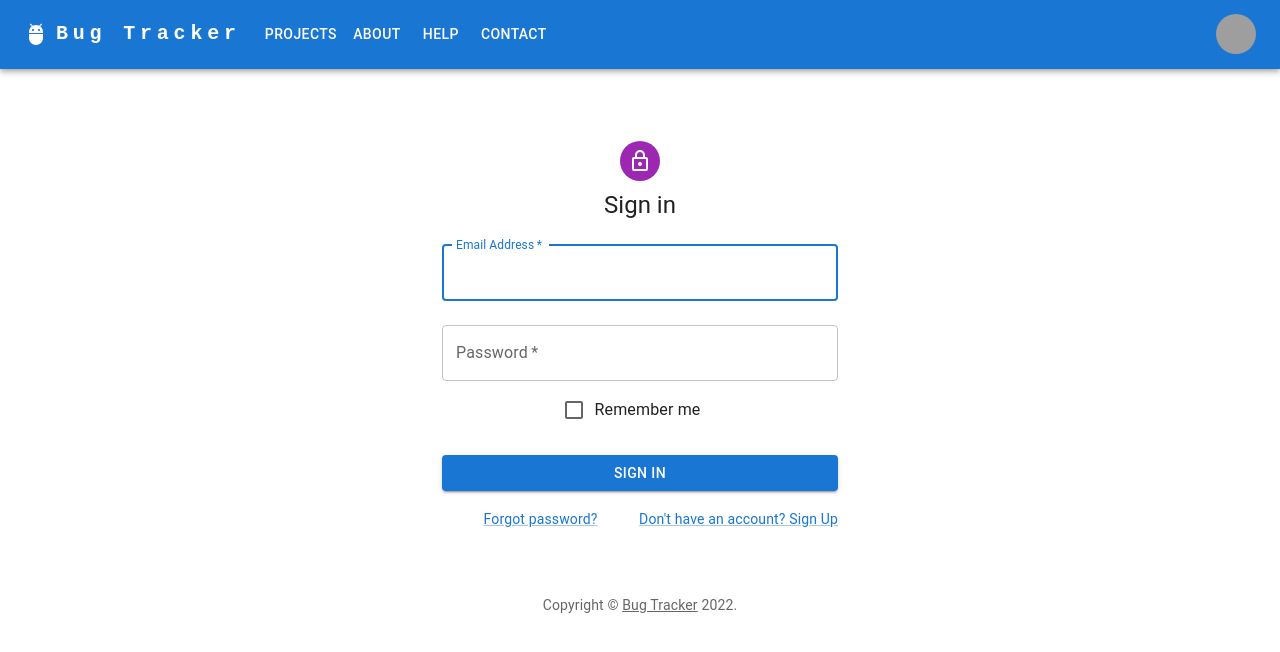
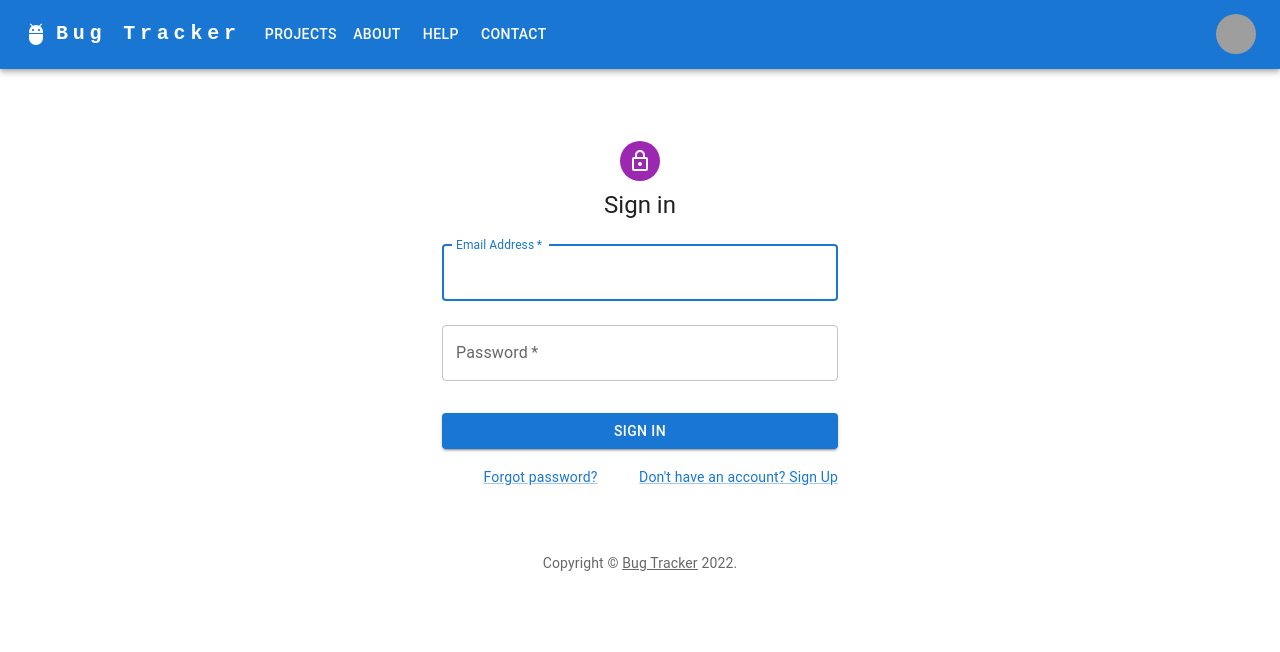
Before and after one commit to rishabbahal9/bug-tracker-frontend, a React (Create React App) app: page / in a window 1280 px wide. Shown: the top 652 px of the page. Built offline with nearby package versions, Linux system fonts and the light colour scheme; grey boxes are pictures that could not be loaded.

Commit message:
env files created, saving token in local storage

```diff
--- /dev/null
+++ b/src/components/body/authentication/AuthErrorMessage.js
@@ -0,0 +1,12 @@
+import React from "react";
+import Alert from "@mui/material/Alert";
+
+const AuthErrorMessage = (props) => {
+  return (
+    <Alert variant="outlined" severity="error">
+      {props.message}
+    </Alert>
+  );
+};
+
+export default AuthErrorMessage;
--- a/src/components/body/authentication/Login.js
+++ b/src/components/body/authentication/Login.js
@@ -3,8 +3,6 @@ import Avatar from "@mui/material/Avatar";
 import Button from "@mui/material/Button";
 import CssBaseline from "@mui/material/CssBaseline";
 import TextField from "@mui/material/TextField";
-import FormControlLabel from "@mui/material/FormControlLabel";
-import Checkbox from "@mui/material/Checkbox";
 import Link from "@mui/material/Link";
 import Grid from "@mui/material/Grid";
 import Box from "@mui/material/Box";
@@ -12,6 +10,8 @@ import LockOutlinedIcon from "@mui/icons-material/LockOutlined";
 import Typography from "@mui/material/Typography";
 import Container from "@mui/material/Container";
 import { createTheme, ThemeProvider } from "@mui/material/styles";
+import axios from "axios";
+import AuthErrorMessage from "./AuthErrorMessage";
 
 function Copyright(props) {
   return (
@@ -34,6 +34,8 @@ function Copyright(props) {
 const theme = createTheme();
 
 export default function SignIn() {
+  const [showError, setShowError] = React.useState({show: false, msg: ''});
+
   const handleSubmit = (event) => {
     event.preventDefault();
     const data = new FormData(event.currentTarget);
@@ -41,6 +43,24 @@ export default function SignIn() {
       email: data.get("email"),
       password: data.get("password"),
     });
+    // Send axios request to backend
+    axios
+      .post(process.env.REACT_APP_BACKEND_LINK + "/auth/token/login/", {
+        email: data.get("email"),
+        password: data.get("password"),
+      })
+      .then((response) => {
+        console.log(response);
+        console.log(response.data.auth_token);
+        // Save in localstorage
+        localStorage.setItem("auth_token", response.data.auth_token);
+        // Update app state
+      })
+      .catch((error) => {
+        console.log(error);
+        // Show error message
+        setShowError({show: true, msg: 'Error: Invalid credentials.'})
+      });
   };
 
   return (
@@ -87,10 +107,10 @@ export default function SignIn() {
               id="password"
               autoComplete="current-password"
             />
-            <FormControlLabel
-              control={<Checkbox value="remember" color="primary" />}
-              label="Remember me"
-            />
+
+            {showError.show && (
+              <AuthErrorMessage message={showError.msg} />
+            )}
             <Button
               type="submit"
               fullWidth
```
Also changed, not shown: 2 other files (tests, documents, lock files or other folders).
